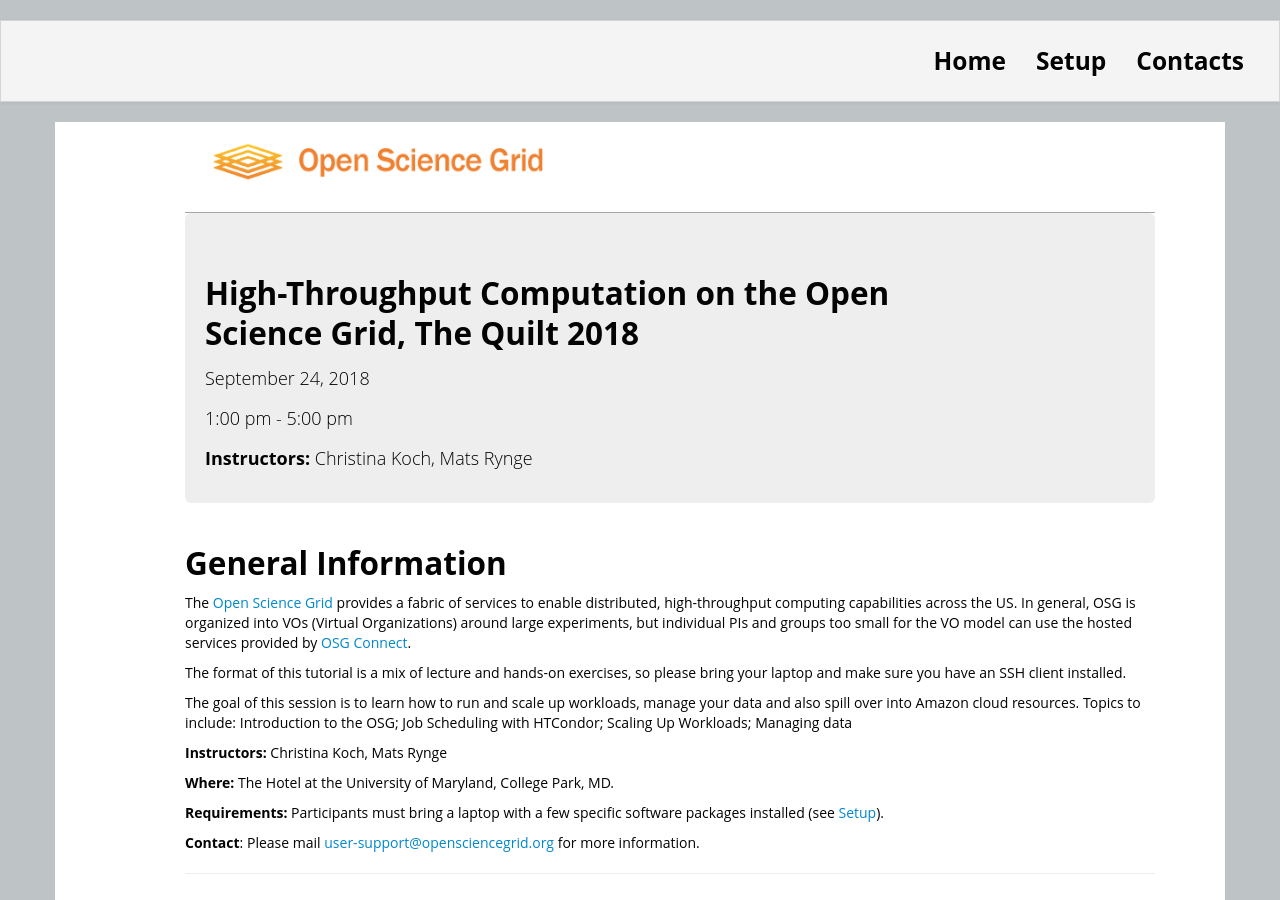
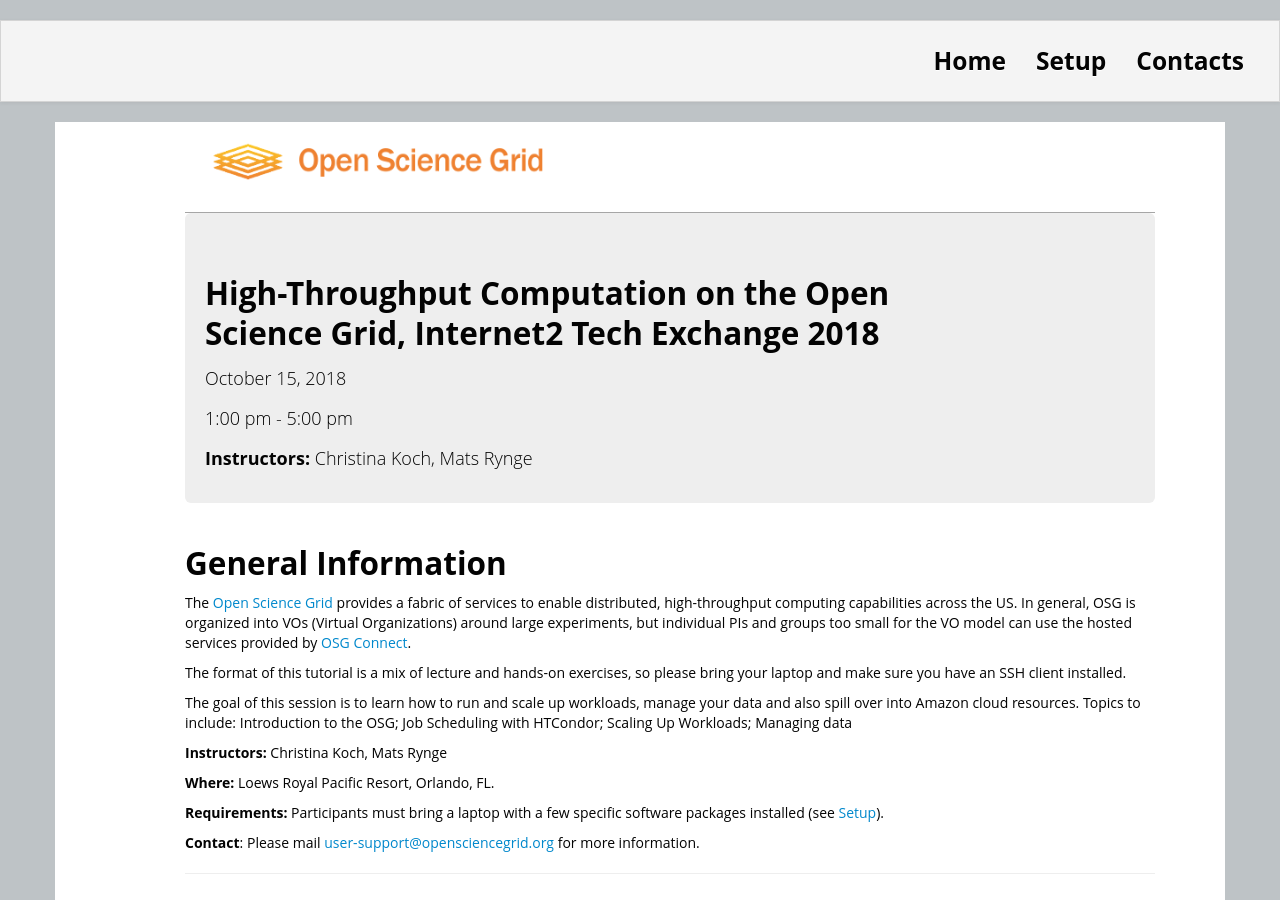
Before and after one commit to unlhcc/OSG-UserTraining-MWBD-2019, a Jekyll site: the page built from index.html, in a window 1280 px wide and 900 px high. Built offline with Jekyll 4.4.1, drawn with Linux system fonts in a browser that asks for light colours.

Commit message:
updating for internet2 training

```diff
--- a/index.html
+++ b/index.html
@@ -1,15 +1,15 @@
 ---
 layout: workshop
 root: .
-venue: High-Throughput Computation on the Open Science Grid, The Quilt 2018
-address: The Hotel at the University of Maryland, College Park, MD
+venue: High-Throughput Computation on the Open Science Grid, Internet2 Tech Exchange 2018
+address: Loews Royal Pacific Resort, Orlando, FL
 country: United States
-humandate: September 24, 2018
+humandate: October 15, 2018
 humantime: 1:00 pm - 5:00 pm
-startdate: SEP-24-2018
-enddate: SEP-24-2018
-latlng: 38.99, -76.94
-registration: https://www.thequilt.net/public-event/osg-pre-workshop-session/
+startdate: OCT-15-2018
+enddate: OCT-15-2018
+latlng: 28.468,-81.469
+registration: https://service5.internet2.edu/reg/events/techex-18/registrations
 instructor: ["Christina Koch, Mats Rynge"]
 helper:
 contact: user-support@opensciencegrid.org
```
